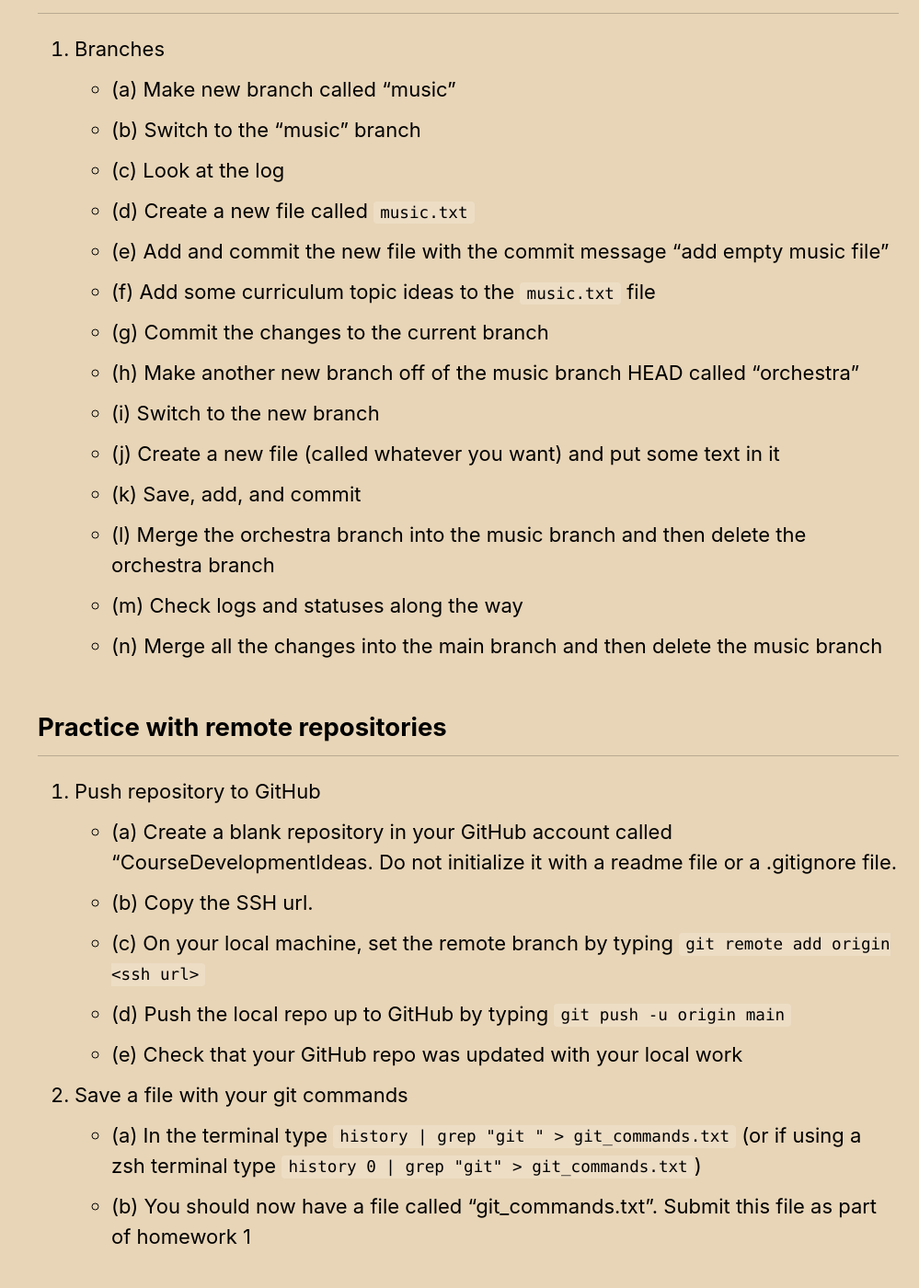
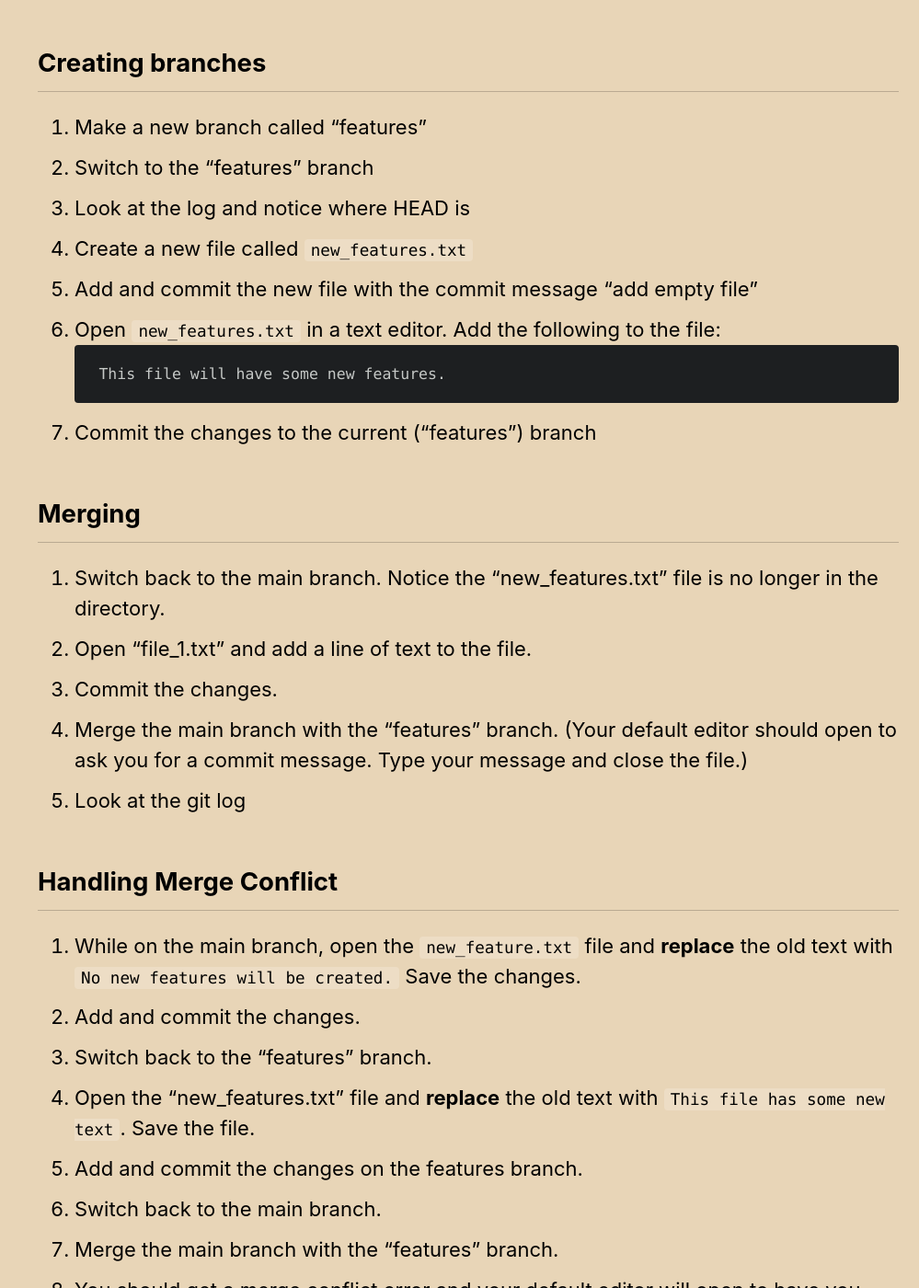
Before and after one commit to s386Fall2023/s386Fall2023.github.io, a Jekyll site: the page built from _assignments/02git.md, in a window 1280 px wide and 1400 px high, scrolled down 2266 px. Shown: the whole window at 92% size, without its empty margins (281-1280 px from the left). Built offline with Jekyll 4.4.1, drawn with Linux system fonts in a browser that asks for light colours; cached includes are drawn as plain includes; some of the changed text lies outside the part shown.

Commit message:
Update git lab

````diff
--- a/_assignments/02git.md
+++ b/_assignments/02git.md
@@ -1,19 +1,20 @@
 ---
-title: "Week 2: Git"
+title: "Week 2: Git & GitHub"
 layout: single
 author_profile: false
 classes: wide
-excerpt: Practice git skills
+excerpt: Practice git and GitHub skills
 ---
 
 ## Initializing a new repository:
-1. Create an empty folder called `new_project` in a sensible location on your computer.
-2. Initialize the folder as a git repository.
+1. Create an empty folder called `git_practice` in a sensible location on your computer.
+2. Navigate into the new folder
+3. Initialize the folder as a git repository.
     * *Remember that every project should be its own git repository.*
     * *Do NOT initialize root directories or parent folders relating to different projects*
-3. Verify that the .git folder is now in the directory.
+4. Verify that the .git folder is now in the directory.
 
-## Make your first commit
+## Making your first commit
 1. Check the git status
 2. Create a new file called `file_1.txt`
 3. Create another new file called `file_2.txt`
@@ -24,7 +25,7 @@ excerpt: Practice git skills
 8. Check the git status
 9. Check the git log
 
-## More git practice
+## More git practicing
  1. Open `file_1.txt` in a text editor.   Add the following to the file:
     ```
     This is my first file.
@@ -38,45 +39,53 @@ excerpt: Practice git skills
 5. Make another commit with only the changes from the `file_2.txt` file.
 6. Check the git log
 
-## Readme file
-Even more committing practic    - (a) In the text editor, make more changes to both the `statistics.txt` and the `history.txt` files. For example, add a few more curriculum ideas. Save your changes.
-    - (b) Add and commit the new changes.  This can be done however you want.  For example:  add all the changes to staging then commit.  Or, add and commit all the changes in one step.
+## Creating a Readme file
+1. Create a file called "Readme.md"
+2. Write a description of the repository with a title
+3. Add and commit the readme file.
 
-## .gitignore
-7. Ignore files
-    - (a) Create a .gitignore file with the following text "api-keys.txt"
-    - (b) Add and commit the .gitignore file
-    - (c) Create a file called "api-keys.txt"
-    - (d) Check the status of the git repo
+## Creating a .gitignore
+1. Create a .gitignore file with the following text "api-keys.txt"
+2. Add and commit the .gitignore file
+3. Create a file called "api-keys.txt"
+4. Check the status of the git repo
+5. Add some text to the "api-keys.txt" file.  Save the changes and check the status.
+6. IMPORTANT:  For best results, add all files that you want to ignore to the .gitignore file **before** any of the ignored files get committed. Git will still track and push files that were committed before they were added to the .gitignore.
 
-## Working with branches
-8. Branches
-    - (a) Make new branch called "music"
-    - (b) Switch to the "music" branch
-    - (c) Look at the log
-    - (d) Create a new file called `music.txt`
-    - (e) Add and commit the new file with the commit message "add empty music file"
-    - (f) Add some curriculum topic ideas to the `music.txt` file
-    - (g) Commit the changes to the current branch
-    - (h) Make another new branch off of the music branch HEAD called "orchestra"
-    - (i) Switch to the new branch
-    - (j) Create a new file (called whatever you want) and put some text in it
-    - (k) Save, add, and commit
-    - (l) Merge the orchestra branch into the music branch and then delete the orchestra branch
-    - (m) Check logs and statuses along the way
-    - (n) Merge all the changes into the main branch and then delete the music branch
+## Creating branches
+1. Make a new branch called "features"
+2. Switch to the "features" branch
+3. Look at the log and notice where HEAD is
+4. Create a new file called `new_features.txt`
+5. Add and commit the new file with the commit message "add empty file"
+6. Open `new_features.txt` in a text editor.   Add the following to the file:
+    ```
+    This file will have some new features.
+    ```
+7. Commit the changes to the current ("features") branch
 
-## Practice with remote repositories
-10. Push repository to GitHub
-    - (a) Create a blank repository in your GitHub account called "CourseDevelopmentIdeas.  Do not initialize it with a readme file or a .gitignore file.
-    - (b) Copy the SSH url.
-    - (c) On your local machine, set the remote branch by typing `git remote add origin <ssh url>`
-    - (d) Push the local repo up to GitHub by typing `git push -u origin main`
-    - (e) Check that your GitHub repo was updated with your local work
-11. Save a file with your git commands
-    - (a) In the terminal type `history | grep "git " > git_commands.txt` (or if using a zsh terminal type `history 0 | grep "git" > git_commands.txt`)
-    - (b) You should now have a file called "git_commands.txt". Submit this file as part of homework 1
+## Merging
+1. Switch back to the main branch.  Notice the "new_features.txt" file is no longer in the directory.
+2. Open "file_1.txt" and add a line of text to the file.
+3. Commit the changes.
+4. Merge the main branch with the "features" branch.  (Your default editor should open to ask you for a commit message.  Type your message and close the file.)
+5. Look at the git log
 
-## Merge conflicts
+## Handling Merge Conflict
+ 1. While on the main branch, open the `new_feature.txt` file and **replace** the old text with `No new features will be created.`  Save the changes.
+ 2. Add and commit the changes.
+ 3. Switch back to the "features" branch.
+ 4. Open the "new_features.txt" file and **replace** the old text with `This file has some new text`. Save the file.
+ 5. Add and commit the changes on the features branch.
+ 6. Switch back to the main branch.
+ 7. Merge the main branch with the "features" branch.
+ 8. You should get a merge conflict error and your default editor will open to have you resolve the conflict.
+ 9. Resolve the conflict and commit the merge.
+10. Delete the `features` branch.
 
-## GitHub Pages
+## Pushing to GitHub
+1. Login to GitHub and create a blank repository  called "Git_practice.  Do not initialize it with a readme file or a .gitignore file.
+2. Copy the SSH url (if you set up ssh keys).
+3. In your local repository, set the remote branch by typing `git remote add origin <ssh url>`
+4. Push the local repo up to GitHub by typing `git push -u origin main`
+5. Check that your GitHub repo was updated with your local work
````
